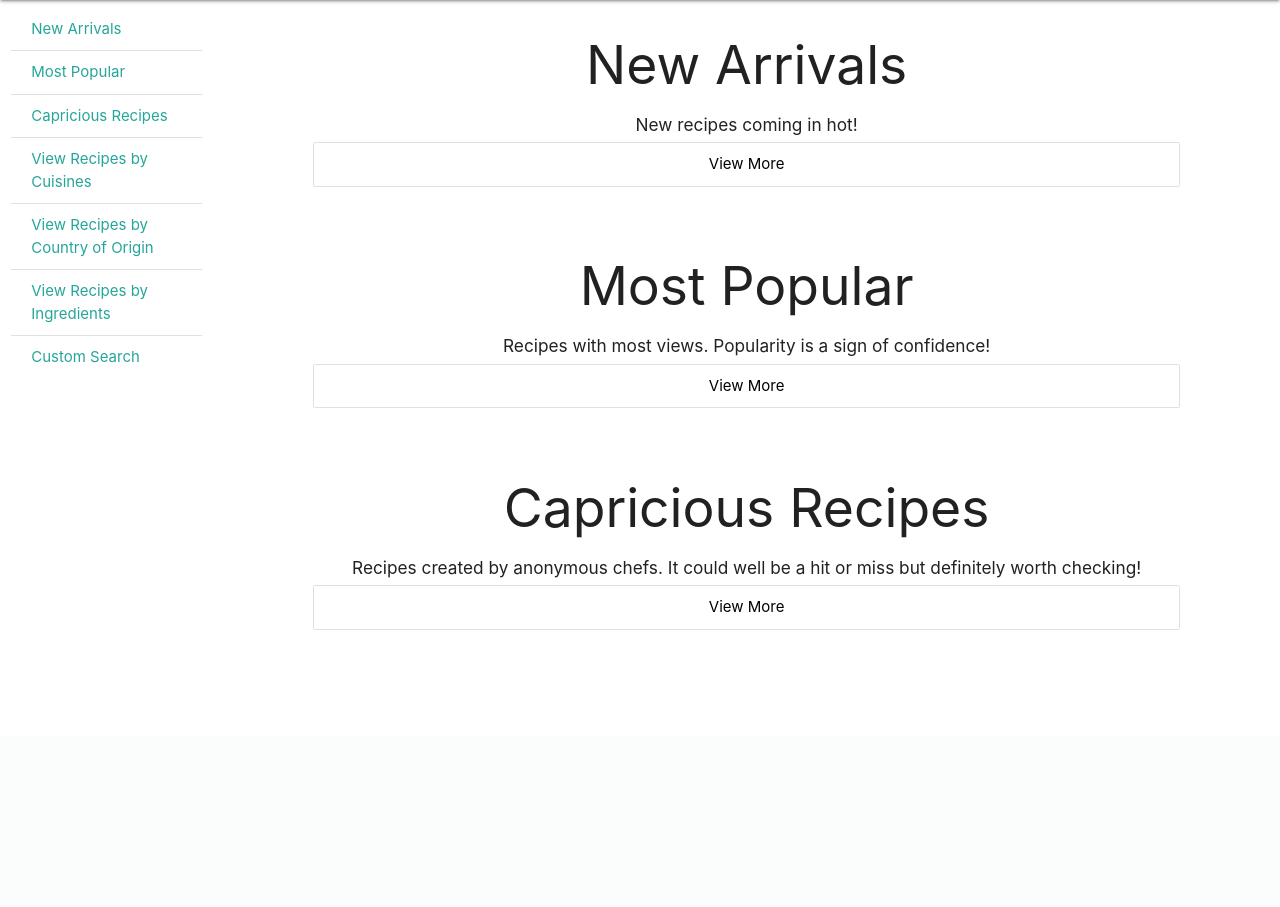
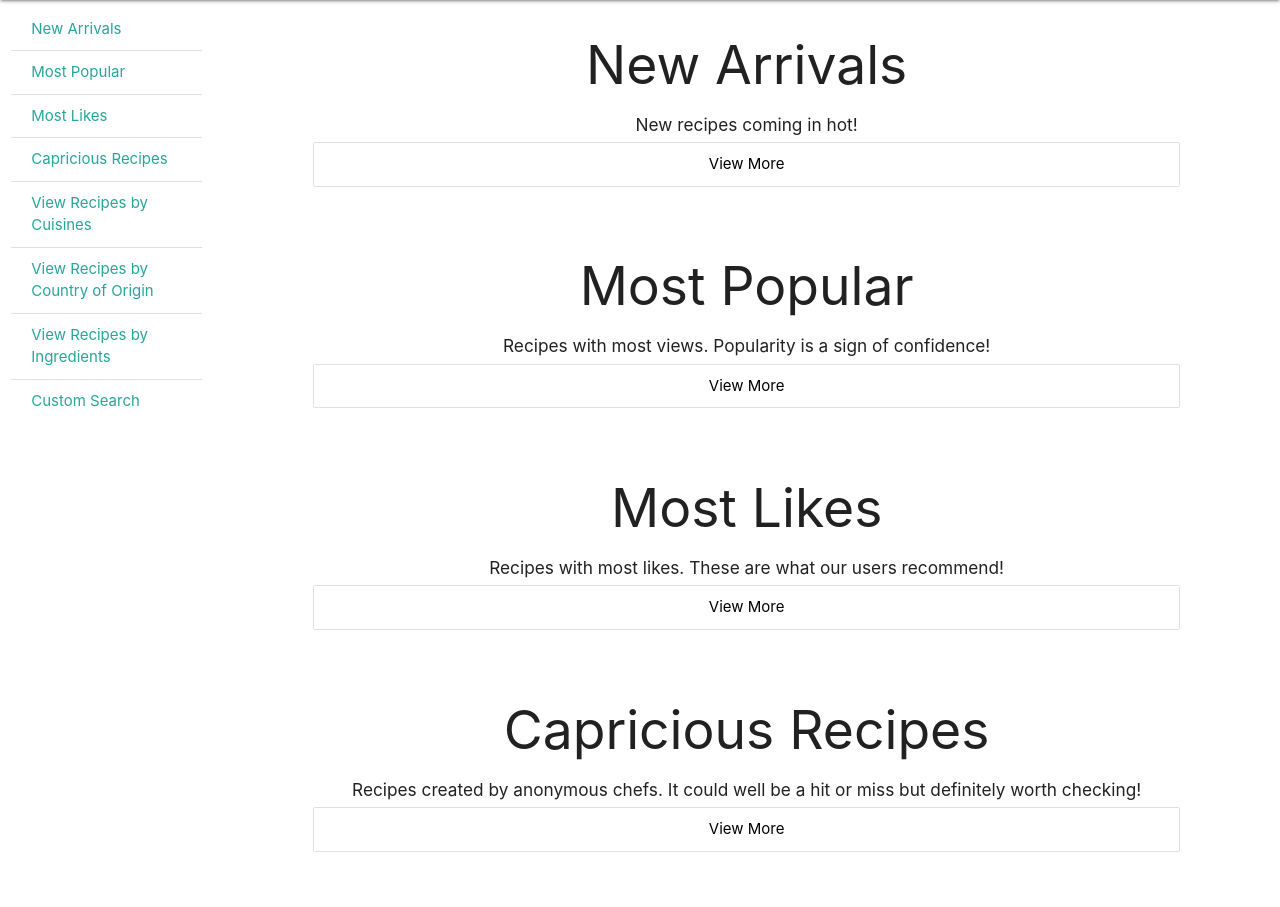
Before and after one commit to Code-Institute-Submissions/DCD-MilestoneProject, a Flask app: page / in a window 1280 px wide. Shown: the part 64-971 px from the top of the page. Before the commit the page ends 694 px from the top, so only its background shows below. Run offline with Flask 2, Linux system fonts and the light colour scheme; data that the repository does not hold is empty; some libraries are stand-ins or nearby versions.

Commit message:
'Likes' feature implemented, limited to registered users

```diff
--- a/app.py
+++ b/app.py
@@ -31,9 +31,10 @@ class UserForm(FlaskForm):
 def index():
     new_arrivals = mongo.db.recipes.find().sort([('time_created', -1)]).limit(5)
     most_popular = mongo.db.recipes.find().sort([('views', -1)]).limit(5)
+    most_upvote = mongo.db.recipes.find().sort([('upvote_count', -1)]).limit(5)
     random_pointer = mongo.db.recipes.find({"author": 'guest' }).sort([('time_created', -1)]).limit(5)
     random = [r for r in random_pointer]
-    return render_template('index.html', new_arrivals=new_arrivals, most_popular=most_popular, random=random)
+    return render_template('index.html', new_arrivals=new_arrivals, most_popular=most_popular, most_upvote=most_upvote, random=random)
 
 @app.route('/login', methods=['GET',  'POST'])
 def login():
@@ -122,14 +123,28 @@ def insert_recipe():
         "instructions": instructions, # A dictionary
         "author": author,
         "views": 0,
-        "upvote": 0,
+        "upvote": [],
+        "upvote_count": 0,
         "time_created": datetime.utcnow(),
         "last_modified": datetime.utcnow()
     }
 
     recipes.insert_one(data)
 
-    return redirect('/')
+    # Since id is auto generated and there is no way to retrieve it at this point
+    # so using exact parameters user just given to find the newly created recipe and redirect to that
+
+    recipe = mongo.db.recipes.find_one({
+        "recipe_name": request.form['name'],
+        "origin": request.form['origin'],
+        "cuisine": cuisines, # A list
+        "ingredients": ingredients_unit, # A dictionary
+        "allergens": request.form.getlist('allergens'),
+        "instructions": instructions, # A dictionary
+        "author": author
+        })
+
+    return redirect(url_for('view_recipe', recipe_id=recipe['_id']))
 
 @app.route('/view_recipe/<recipe_id>')
 def view_recipe(recipe_id):
@@ -175,10 +190,6 @@ def update_recipe(recipe_id):
                     "ingredients": ingredients_unit, # A dictionary
                     "allergens": request.form.getlist('allergens'),
                     "instructions": instructions,
-                    "author": recipe['author'],
-                    "views": recipe['views'],
-                    "upvote": recipe['upvote'],
-                    "time_created": recipe['time_created'],
                     "last_modified": datetime.utcnow()
                 }})
 
@@ -189,10 +200,26 @@ def update_recipe(recipe_id):
 def delete_recipe(recipe_id):
     recipe = mongo.db.recipes.find_one({"_id": ObjectId(recipe_id)})
     if 'username' in session and session['username'] == recipe['author']:
-        mongo.db.recipes.remove({"_id": ObjectId(recipe_id)})
+        mongo.db.recipes.delete_one({"_id": ObjectId(recipe_id)})
         return redirect(url_for('user_page', user_name=recipe['author']))
 
     return "You are not authorised to delete this recipe."
+
+@app.route('/upvote/<recipe_id>', methods=['GET', 'POST'])
+def upvote(recipe_id):
+    recipe = mongo.db.recipes.find_one({"_id": ObjectId(recipe_id)})
+    if 'username' in session and session['username'] not in recipe['upvote']:
+        recipe['upvote'].append(session['username'])
+    elif 'username' in session and session['username'] in recipe['upvote']:
+        recipe['upvote'].remove(session['username'])
+
+    mongo.db.recipes.update_one({"_id": ObjectId(recipe_id)},
+            { '$set': {
+                "upvote": recipe['upvote'],
+                "upvote_count": len(recipe['upvote'])
+            }})
+
+    return redirect(url_for('view_recipe', recipe_id=recipe['_id']))
 
 @app.route('/user/<user_name>')
 def user_page(user_name):
@@ -213,9 +240,14 @@ def most_popular():
     most_popular = mongo.db.recipes.find().sort([('views', -1)]).limit(20)
     return render_template('most_popular.html', most_popular=most_popular)
 
+@app.route('/most_upvote')
+def most_upvote():
+    most_upvote = mongo.db.recipes.find().sort([('upvote_count', -1)]).limit(5)
+    return render_template('most_upvote.html', most_upvote=most_upvote)
+
 @app.route('/guest_recipes')
 def guest_recipes():
-    random_pointer = mongo.db.recipes.find({"author": 'guest' }).sort([('time_created', -1)]).limit(5)
+    random_pointer = mongo.db.recipes.find({"author": 'guest' }).sort([('time_created', -1)]).limit(20)
     random = [r for r in random_pointer]
     return render_template('guest_recipes.html', random=random)
 
--- a/templates/base.html
+++ b/templates/base.html
@@ -38,6 +38,7 @@
         <div class="col s12 m4 l2 index_layout hide-on-small-only collection" id="side_bar">
             <a href="{{ url_for('new_arrivals') }}" class="collection-item">New Arrivals</a>
             <a href="{{ url_for('most_popular') }}" class="collection-item">Most Popular</a>
+            <a href="{{ url_for('most_upvote') }}" class="collection-item">Most Likes</a>
             <a href="{{ url_for('guest_recipes') }}" class="collection-item">Capricious Recipes</a>
             <a href="#" class="collection-item">View Recipes by Cuisines</a>
             <a href="#" class="collection-item">View Recipes by Country of Origin</a>
@@ -64,6 +65,7 @@
         <li><a href="{{ url_for('add_recipe') }}">Add Recipe</a></li>
         <li><a href="{{ url_for('new_arrivals') }}">New Arrivals</a></li>
         <li><a href="{{ url_for('most_popular') }}">Most Popular</a></li>
+        <li><a href="{{ url_for('most_upvote') }}">Most Likes</a></li>
         <li><a href="{{ url_for('guest_recipes') }}">Capricious Recipes</a></li>
         <li><a href="#">View Recipes by Cuisines</a></li>
         <li><a href="#">View Recipes by Country of Origin</a></li>
--- a/templates/index.html
+++ b/templates/index.html
@@ -28,6 +28,19 @@
 
     <div class="row">
         <div class="col s12 m10 offset-m1">
+            <h2>Most Likes</h2>
+            <h6>Recipes with most likes. These are what our users recommend!</h6>
+            <div class="collection">
+            {% for m in most_upvote %}
+                <a href="{{ url_for('view_recipe', recipe_id=m._id) }}" class="collection-item"><span class="flow-text teal-text text-darken-3">{{ m.recipe_name }}</span> by <span class="flow-text teal-text text-darken-3">{{ m.author }}</span> <span class="black-text">Likes: {{ m.upvote_count }}</span></a>
+            {% endfor %}
+            <a href="{{ url_for('most_upvote') }}" class="collection-item"><span class="black-text">View More</span></a>
+            </div>
+        </div>
+    </div>
+
+    <div class="row">
+        <div class="col s12 m10 offset-m1">
             <h2>Capricious Recipes</h2>
             <h6>Recipes created by anonymous chefs. It could well be a hit or miss but definitely worth checking!</h6>
             <div class="collection">
--- a/templates/user_page.html
+++ b/templates/user_page.html
@@ -9,7 +9,7 @@
                 <div class="collapsible-header">
                     <div class="row">
                         <div class="col s12 m8">
-                        <span class="flow-text teal-text text-darken-3">{{ r.recipe_name }}</span> || Views: {{ r.views }} | Created on: {{ r.time_created.strftime('%Y-%m-%d %H:%M:%S') }} | Last modified: {{ r.last_modified.strftime('%Y-%m-%d %H:%M:%S') }}
+                        <span class="flow-text teal-text text-darken-3">{{ r.recipe_name }}</span> || Views: {{ r.views }} | Likes: {{ r.upvote_count}} | Created on: {{ r.time_created.strftime('%Y-%m-%d %H:%M:%S') }} | Last modified: {{ r.last_modified.strftime('%Y-%m-%d %H:%M:%S') }}
                         </div>
                         <div class="col s12 m4">
                             <div class="right-align">
```
Also changed, not shown: templates/view_recipe.html (+14 -1 lines).
